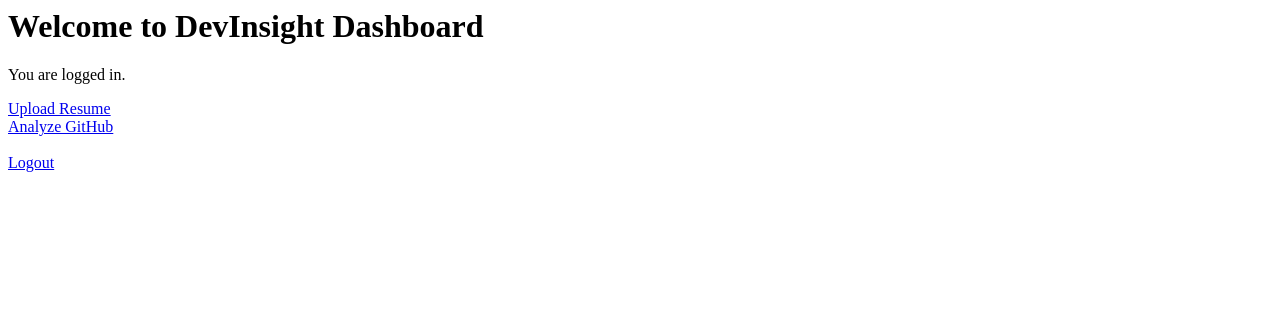
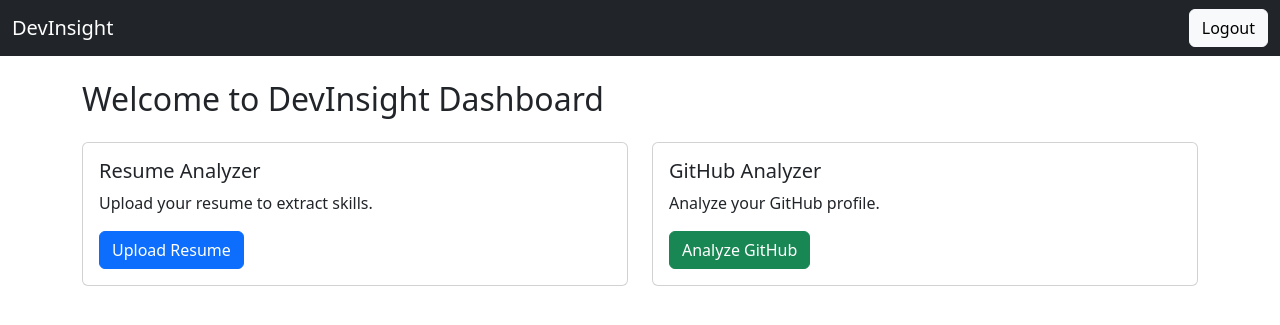
Before and after one commit to Abhilashchetla/devinsight-django, a Django app: page /dashboard/ in a window 1280 px wide. Shown: the top 325 px of the page. Run offline with Django 5.2, Linux system fonts and the light colour scheme.

Commit message:
Day2: Added Bootstrap UI, navbar, and dashboard layout

```diff
--- a/templates/base.html
+++ b/templates/base.html
@@ -0,0 +1,34 @@
+<!DOCTYPE html>
+<html>
+<head>
+
+<title>DevInsight</title>
+
+<link href="https://cdn.jsdelivr.net/npm/bootstrap@5.3.0/dist/css/bootstrap.min.css" rel="stylesheet">
+
+</head>
+
+<body>
+
+<nav class="navbar navbar-dark bg-dark">
+
+<div class="container-fluid">
+
+<a class="navbar-brand" href="/dashboard/">DevInsight</a>
+
+<a class="btn btn-light" href="/logout/">Logout</a>
+
+</div>
+
+</nav>
+
+<div class="container mt-4">
+
+{% block content %}
+
+{% endblock %}
+
+</div>
+
+</body>
+</html>
--- a/templates/dashboard.html
+++ b/templates/dashboard.html
@@ -1,8 +1,47 @@
-<h1>Welcome to DevInsight Dashboard</h1>
+{% extends 'base.html' %}
 
-<p>You are logged in.</p>
+{% block content %}
 
-<a href="/upload-resume/">Upload Resume</a>
-<br>
-<a href="/github/">Analyze GitHub</a><br><br>
-<a href="/logout/">Logout</a>
+<h2>Welcome to DevInsight Dashboard</h2>
+
+<div class="row mt-4">
+
+<div class="col-md-6">
+
+<div class="card">
+
+<div class="card-body">
+
+<h5>Resume Analyzer</h5>
+
+<p>Upload your resume to extract skills.</p>
+
+<a class="btn btn-primary" href="/upload-resume/">Upload Resume</a>
+
+</div>
+
+</div>
+
+</div>
+
+<div class="col-md-6">
+
+<div class="card">
+
+<div class="card-body">
+
+<h5>GitHub Analyzer</h5>
+
+<p>Analyze your GitHub profile.</p>
+
+<a class="btn btn-success" href="/github/">Analyze GitHub</a>
+
+</div>
+
+</div>
+
+</div>
+
+</div>
+
+{% endblock %}
```
Also changed, not shown: templates/login.html (+18 -3 lines), templates/signup.html (+17 -17 lines), db.sqlite3.
